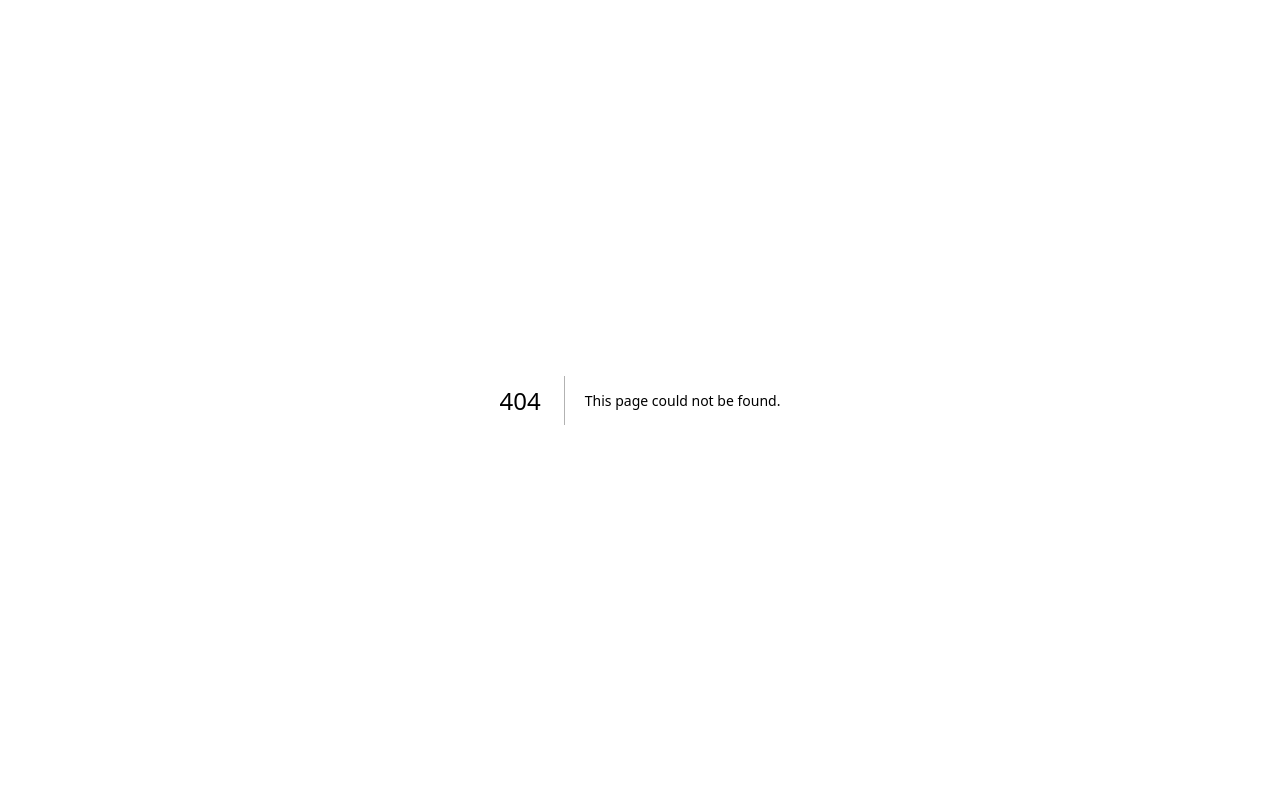
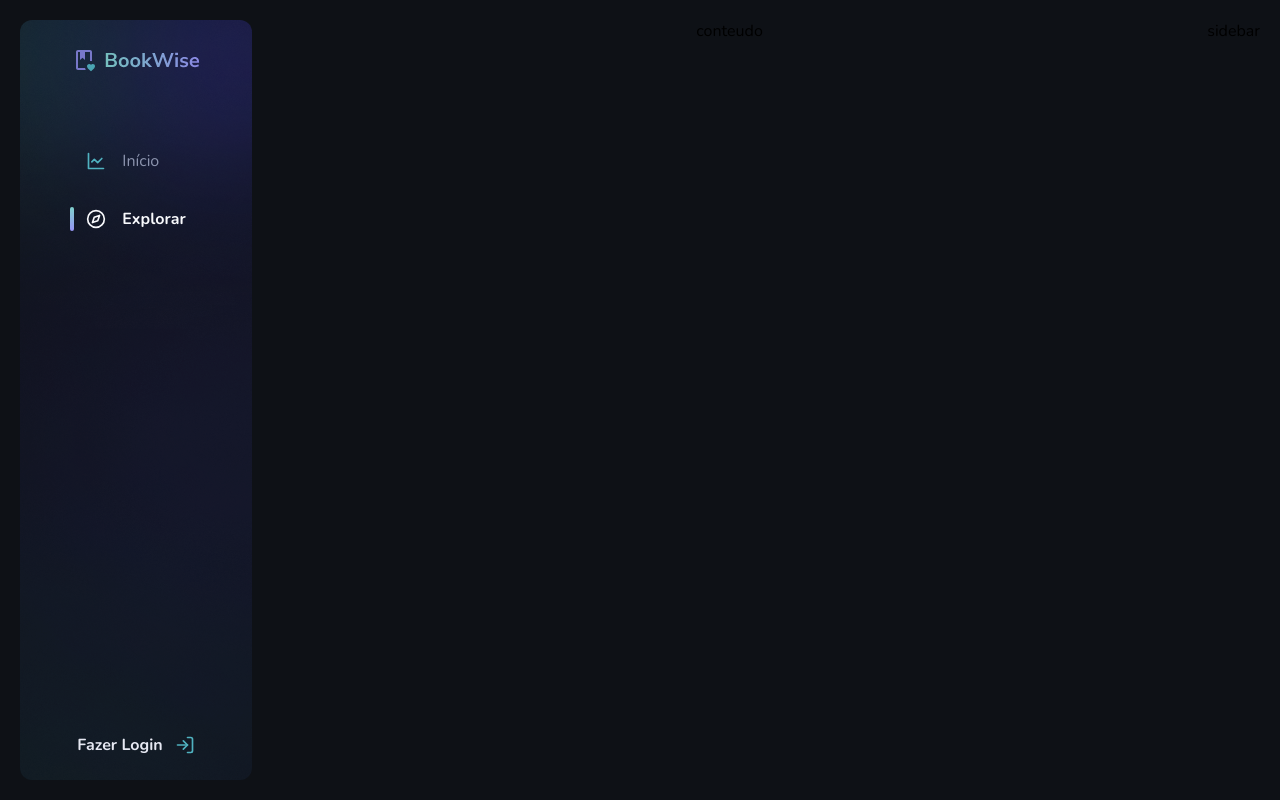
Before and after one commit to bzenky/book-wise, a Next.js app: page /explore in a window 1280 px wide. Before the commit this address had no page. Built offline with nearby package versions, Linux system fonts and the light colour scheme; no server answers.

Commit message:
feat: navbar

```diff
--- /dev/null
+++ b/src/components/NavLink/index.tsx
@@ -0,0 +1,20 @@
+import { usePathname } from "next/navigation"
+import { CustomLink } from "./styles"
+
+interface NavLinkProps {
+  children: React.ReactNode
+  href: string
+}
+
+export function NavLink({ children, href }: NavLinkProps) {
+  const activePath = usePathname()
+
+  return (
+    <CustomLink
+      data-active={activePath === href}
+      href={href}
+    >
+      {children}
+    </CustomLink>
+  )
+}
--- /dev/null
+++ b/src/components/NavLink/styles.ts
@@ -0,0 +1,47 @@
+import { styled } from "@/styles/stitches.config"
+import Link from "next/link"
+
+export const CustomLink = styled(Link, {
+  position: 'relative',
+  display: 'flex',
+  alignItems: 'center',
+  gap: '16px',
+  color: '$gray400',
+  fontSize: '$md',
+  textDecoration: 'none',
+  height: '42px',
+  transition: 'color 0.2s ease-in-out',
+
+  svg: {
+    transition: 'stroke  0.2s ease-in-out',
+  },
+
+  '&:hover': {
+    color: '$gray100',
+
+    svg: {
+      stroke: '$gray100',
+    }
+  },
+
+  '&[data-active="true"]': {
+    color: '$gray100',
+    fontWeight: 'bold',
+
+    svg: {
+      stroke: '$gray100',
+    },
+
+    '&:before': {
+      position: 'absolute',
+      content: '',
+      top: '50%',
+      left: '-16px',
+      transform: 'translateY(-50%)',
+      width: '4px',
+      height: '24px',
+      background: 'linear-gradient(180deg, #7FD1CC 0%, #9694F5 100%)',
+      borderRadius: '$full'
+    }
+  }
+})
--- a/src/components/Navbar/index.tsx
+++ b/src/components/Navbar/index.tsx
@@ -1,8 +1,9 @@
 import { signOut, useSession } from 'next-auth/react'
-import { LogOut, LogIn } from 'lucide-react'
+import { Compass, LineChart, LogOut, LogIn, User } from 'lucide-react'
 import { Avatar } from '../Avatar'
+import { Aside, AuthButton, Navigation } from './styles'
+import { NavLink } from '../NavLink'
 import { theme } from '@/styles/stitches.config'
-import { Aside, AuthButton, NavLink, Navigation } from './styles'
 
 export function Navbar() {
   const session = useSession()
@@ -21,14 +22,17 @@ export function Navbar() {
       <img src="/logo.svg" alt="Logo" />
 
       <Navigation>
-        <NavLink href=''>
+        <NavLink href='/dashboard'>
+          <LineChart size={20} color={String(theme.colors.green100)} />
           Início
         </NavLink>
-        <NavLink href=''>
+        <NavLink href='/explore'>
+          <Compass size={20} color={String(theme.colors.green100)} />
           Explorar
         </NavLink>
         {isAuthenticated && (
-          <NavLink href=''>
+          <NavLink href='/profile'>
+            <User size={20} color={String(theme.colors.green100)} />
             Perfil
           </NavLink>
         )}
--- a/src/components/Navbar/styles.ts
+++ b/src/components/Navbar/styles.ts
@@ -1,5 +1,4 @@
 import { styled } from "@stitches/react"
-import Link from "next/link"
 
 export const Aside = styled('aside', {
   display: 'flex',
@@ -11,7 +10,6 @@ export const Aside = styled('aside', {
   padding: '24px',
   backgroundImage: 'url(/nav-background.png)',
   borderRadius: '$lg',
-  fontWeight: 'bold',
   fontSize: '$md'
 })
 
@@ -28,13 +26,6 @@ export const Navigation = styled('nav', {
   marginTop: '64px'
 })
 
-export const NavLink = styled(Link, {
-  color: '$gray400',
-  fontSize: '$md',
-  textDecoration: 'none',
-  height: '42px'
-})
-
 export const AuthButton = styled('button', {
   all: 'unset',
   display: 'flex',
@@ -42,6 +33,7 @@ export const AuthButton = styled('button', {
   justifyContent: 'center',
   gap: '12px',
   color: '$gray200',
+  fontWeight: 'bold',
   cursor: 'pointer',
-  marginTop: 'auto'
+  marginTop: 'auto',
 })
--- /dev/null
+++ b/src/pages/explore/index.tsx
@@ -0,0 +1,37 @@
+import Head from 'next/head'
+import { NextPageWithLayout } from '../_app'
+import { Navbar } from '@/components/Navbar'
+import { DefaultLayout } from '@/layouts/DefaultLayout'
+
+const Explore: NextPageWithLayout = () => {
+  return (
+    <>
+      <Head>
+        <title>Explore | BookWise</title>
+        <meta name="description" content="Welcome to BookWise, take your book and stay wise." />
+        <meta name="viewport" content="width=device-width, initial-scale=1" />
+        <link rel="icon" href="/favicon.ico" />
+      </Head>
+
+      <Navbar />
+
+      <main>
+        conteudo
+      </main>
+
+      <aside>
+        sidebar
+      </aside>
+    </>
+  )
+}
+
+Explore.getLayout = (page) => {
+  return (
+    <DefaultLayout>
+      {page}
+    </DefaultLayout>
+  )
+}
+
+export default Explore
```
Also changed, not shown: src/pages/profile/index.tsx (added, +37 -0 lines), 1 other file (tests, documents, lock files or other folders).
